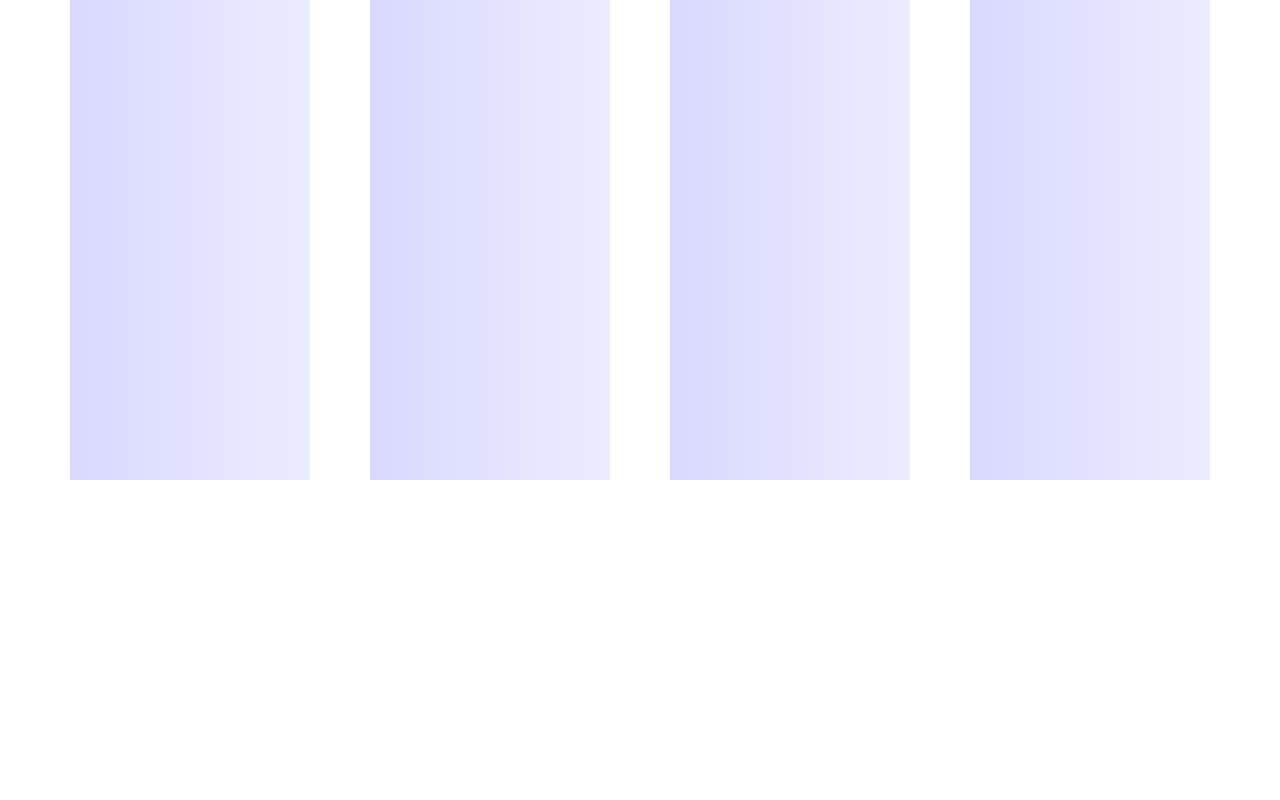
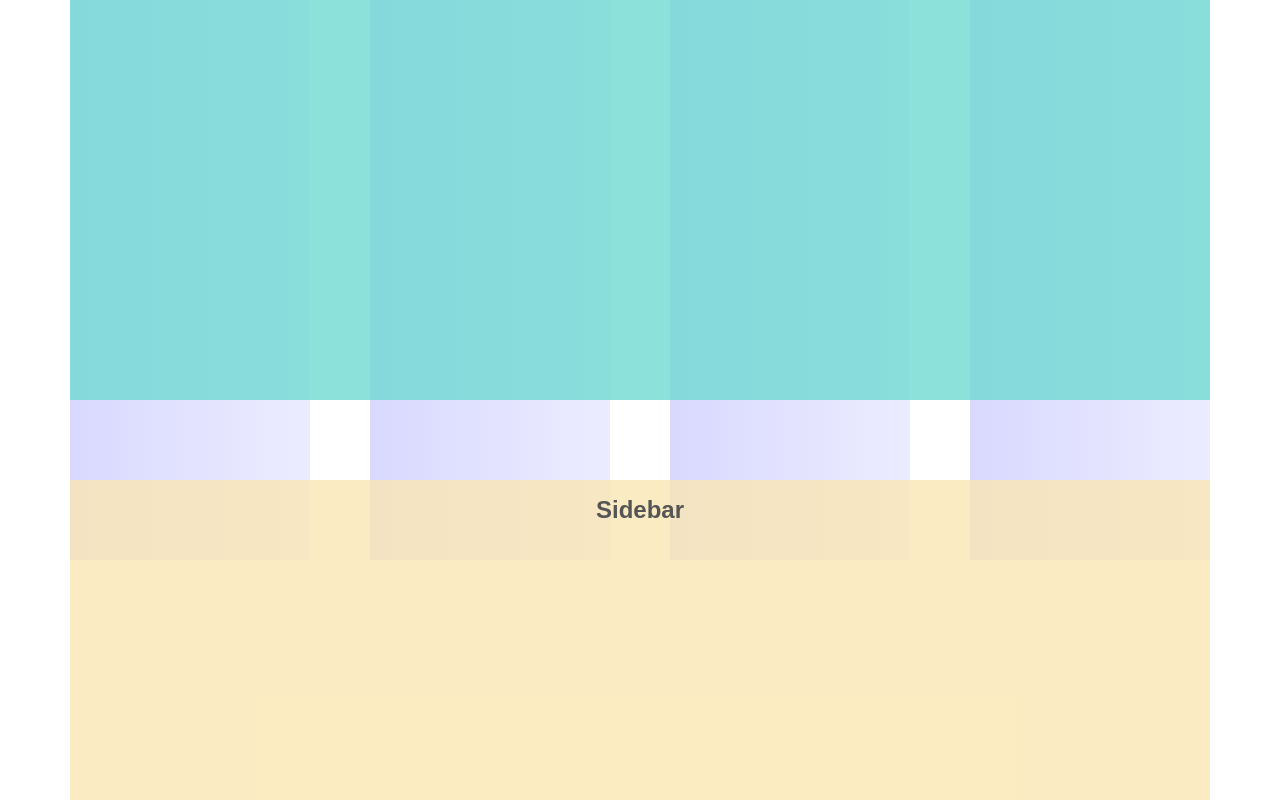
Before and after one commit to zellwk/Learning-Susy, a plain HTML site: page walkthrough/index.html in a window 1280 px wide. Shown: the part 320-1120 px from the top of the page. Before the commit the page ends 800 px from the top, so only its background shows below. Drawn offline with Linux system fonts and the light colour scheme.

Commit message:
Took care of CSS and HTML
Signed-off-by: Zell Liew <zellwk@gmail.com>

```diff
--- a/walkthrough/index.html
+++ b/walkthrough/index.html
@@ -6,6 +6,9 @@
   <link rel="stylesheet" href="css/styles.css">
 </head>
 <body>
-  <div class="wrap"></div>
+  <div class="wrap">
+    <main class="content"><h2>Content</h2></main>
+    <aside class="sidebar"><h2>Sidebar</h2></aside>
+  </div>
 </body>
 </html>
--- a/walkthrough/scss/styles.scss
+++ b/walkthrough/scss/styles.scss
@@ -14,3 +14,26 @@ $susy:(
   @include container();
   height: 100vh;
 }
+
+
+// ==========
+// Taking Care of CSS
+// ==========
+
+.content {
+  margin-top: 10vh;
+  height: 80vh;
+  background: rgba(113, 218, 210, 0.8);
+}
+
+.sidebar {
+  margin-top: 10vh;
+  height: 40vh;
+  background: rgba(250, 231, 179, 0.8);
+}
+
+h2 {
+  padding: 1rem 0;
+  text-align: center;
+  color: #555;
+}
```
Also changed, not shown: walkthrough/css/styles.css.
